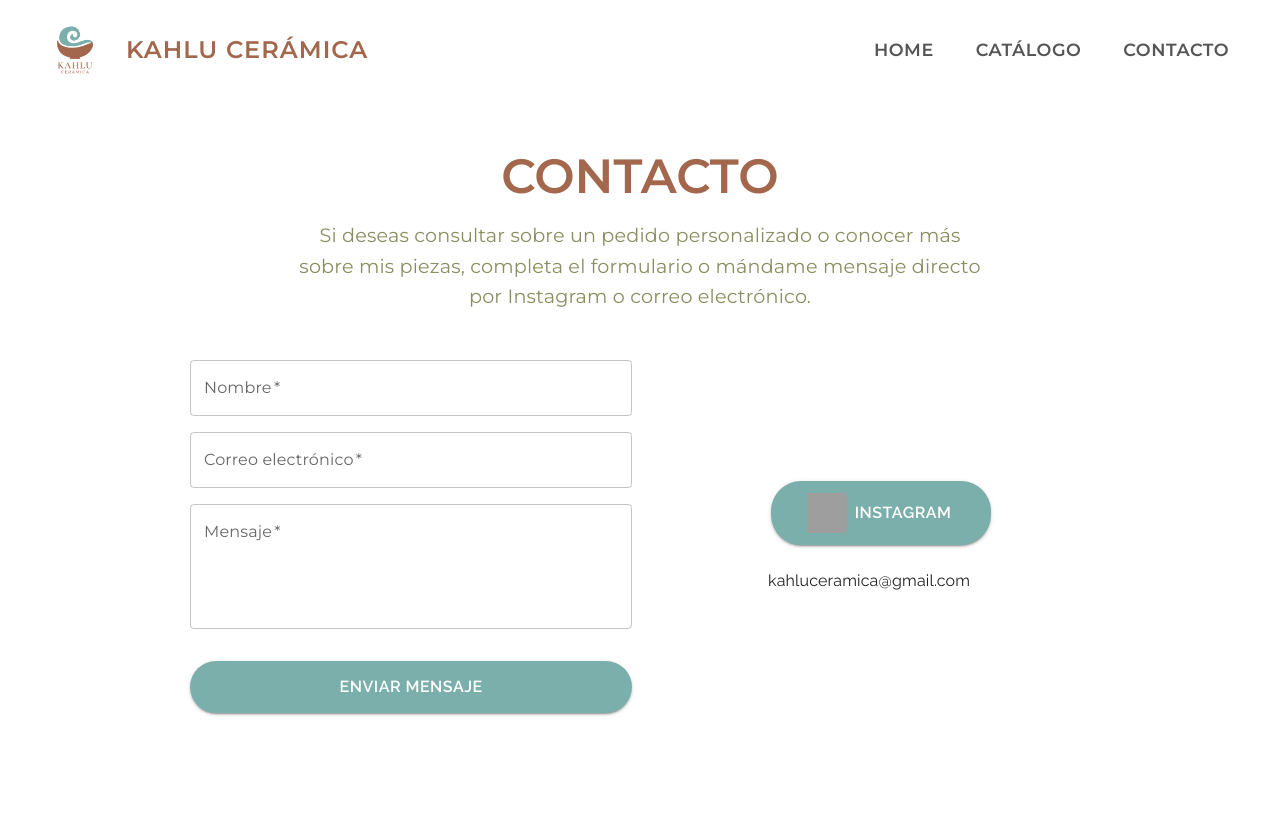
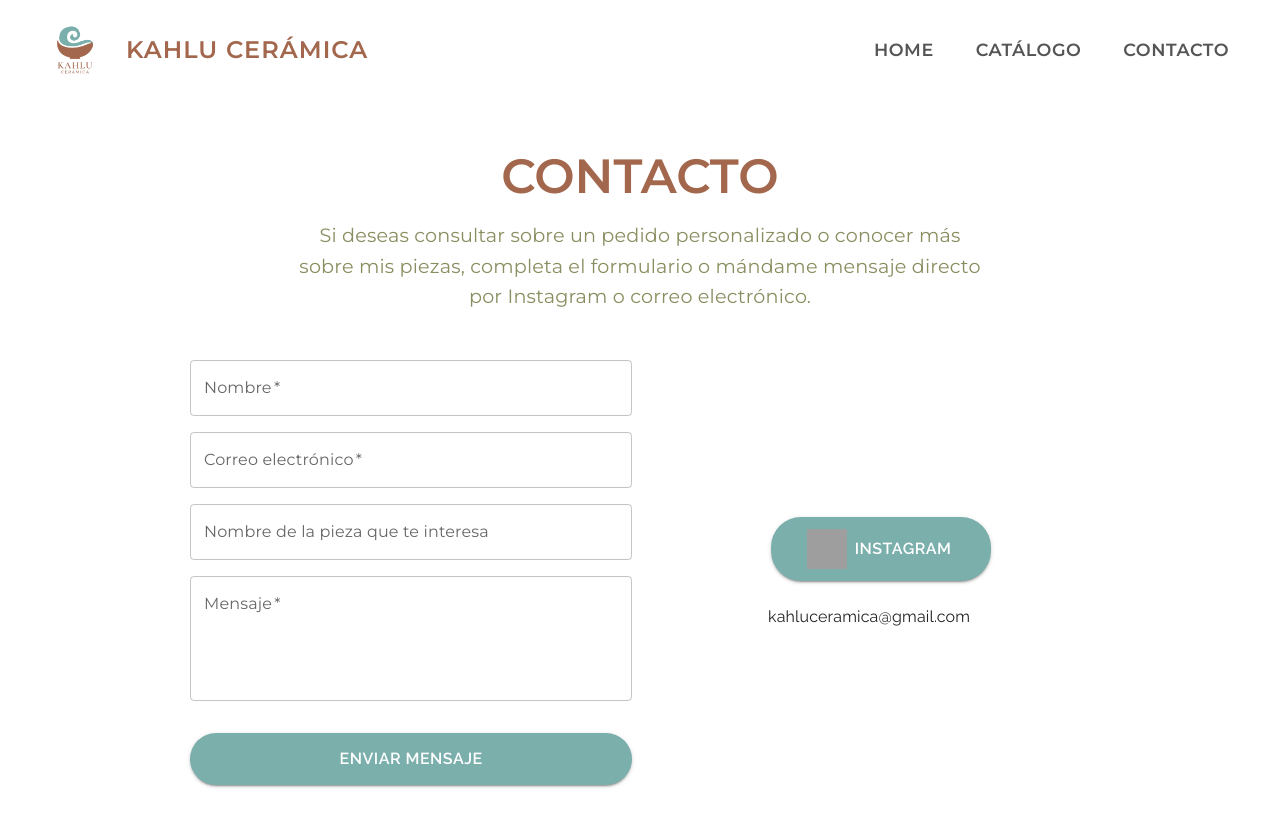
Before and after one commit to dmr1991/KAHLU, a React (Vite) app: page /contact in a window 1280 px wide. Shown: the top 826 px of the page. Before the commit the page ends 800 px from the top, so only its background shows below. Built offline with nearby package versions, Linux system fonts and the light colour scheme; grey boxes are pictures that could not be loaded; some icons are missing.

Commit message:
form correction

```diff
--- a/src/pages/Contact.jsx
+++ b/src/pages/Contact.jsx
@@ -72,8 +72,9 @@ function Contact() {
           fontFamily: "'Montserrat', sans-serif",
         }}
       >
-        Si deseas consultar sobre un pedido personalizado o conocer más sobre mis
-        piezas, completa el formulario o mándame mensaje directo por Instagram o correo electrónico.
+        Si deseas consultar sobre un pedido personalizado o conocer más sobre
+        mis piezas, completa el formulario o mándame mensaje directo por
+        Instagram o correo electrónico.
       </Typography>
 
       {/* Contenedor principal */}
@@ -100,11 +101,46 @@ function Contact() {
             textAlign: "left",
           }}
         >
-          <TextField label="Nombre" name="name" required variant="outlined" fullWidth />
-          <TextField label="Correo electrónico" name="email" type="email" required variant="outlined" fullWidth />
-          <TextField label="Mensaje" name="message" multiline rows={4} required variant="outlined" fullWidth />
+          <TextField
+            label="Nombre"
+            name="name"
+            required
+            variant="outlined"
+            fullWidth
+          />
+          <TextField
+            label="Correo electrónico"
+            name="email"
+            type="email"
+            required
+            variant="outlined"
+            fullWidth
+          />
 
-          <CustomButton type="submit" disabled={status === "sending"} sx={{ mt: 2 }}>
+          {/* Campo añadido: Pieza de interés */}
+          <TextField
+            label="Nombre de la pieza que te interesa"
+            name="piece_name"
+            variant="outlined"
+            fullWidth
+            placeholder="Ejemplo: Tumbler Aurora, Seaside Mug, etc."
+          />
+
+          <TextField
+            label="Mensaje"
+            name="message"
+            multiline
+            rows={4}
+            required
+            variant="outlined"
+            fullWidth
+          />
+
+          <CustomButton
+            type="submit"
+            disabled={status === "sending"}
+            sx={{ mt: 2 }}
+          >
             {status === "sending" ? "Enviando..." : "Enviar mensaje"}
           </CustomButton>
 
@@ -133,12 +169,17 @@ function Contact() {
             p: 4,
           }}
         >
-
           <CustomButton
             href="https://www.instagram.com/kahlu.ceramica/"
             target="_blank"
             sx={{ minWidth: "220px", mb: 3 }}
-  startIcon={<img src="/assets/instagramlogo.png" alt="Instagram" style={{ width: 40, height: 40 }} />}
+            startIcon={
+              <img
+                src="/assets/instagramlogo.png"
+                alt="Instagram"
+                style={{ width: 40, height: 40 }}
+              />
+            }
           >
             Instagram
           </CustomButton>
--- a/src/pages/ProductDetail.jsx
+++ b/src/pages/ProductDetail.jsx
@@ -242,7 +242,7 @@ function ProductDetail() {
           }}
         >
           <CustomButton onClick={() => navigate("/contact")}>
-            Consultar disponibilidad
+            Contactar por correo
           </CustomButton>
         </Box>
       </Box>
```
Lines whose indentation alone changed are shown as unchanged.
